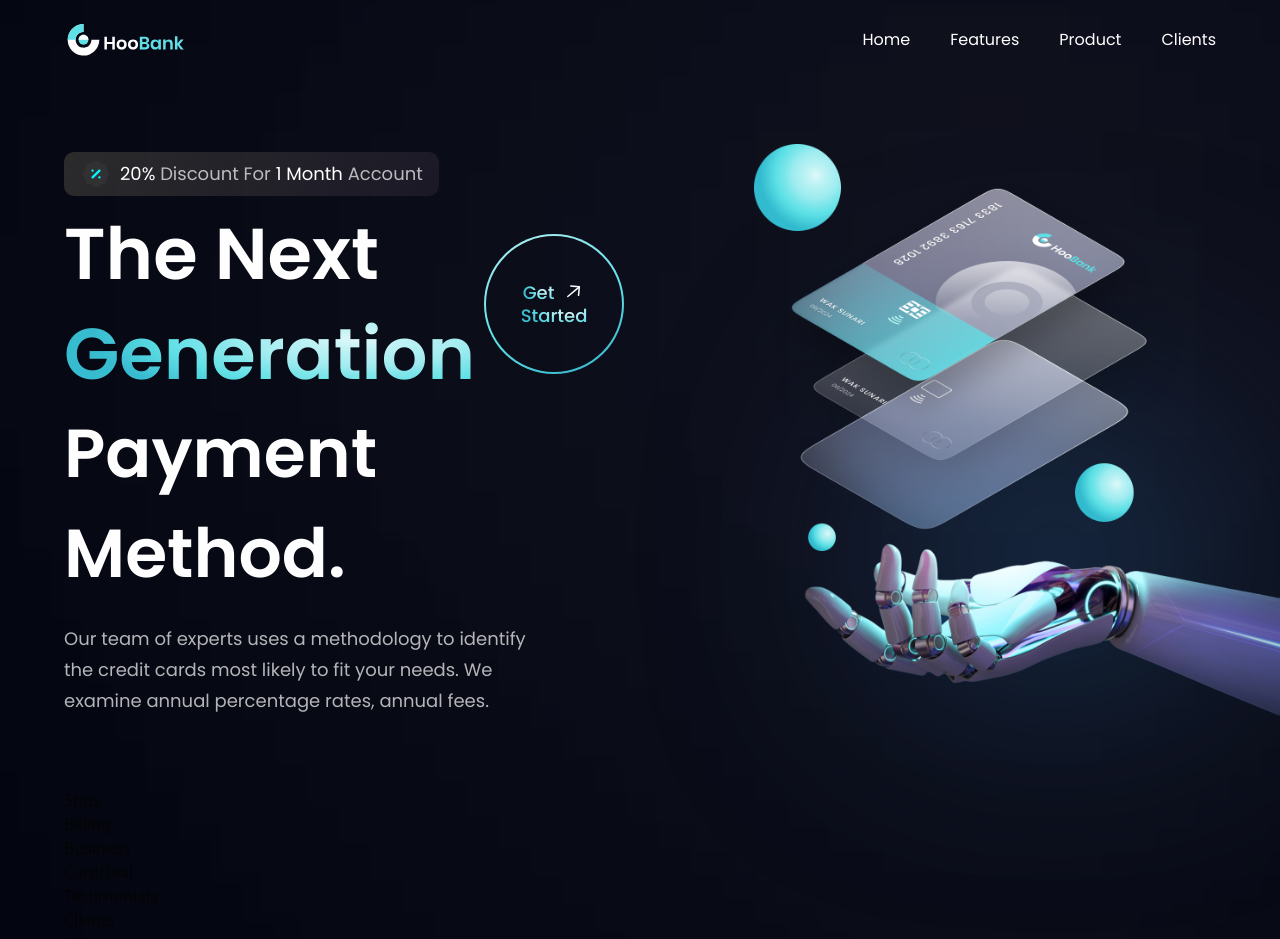
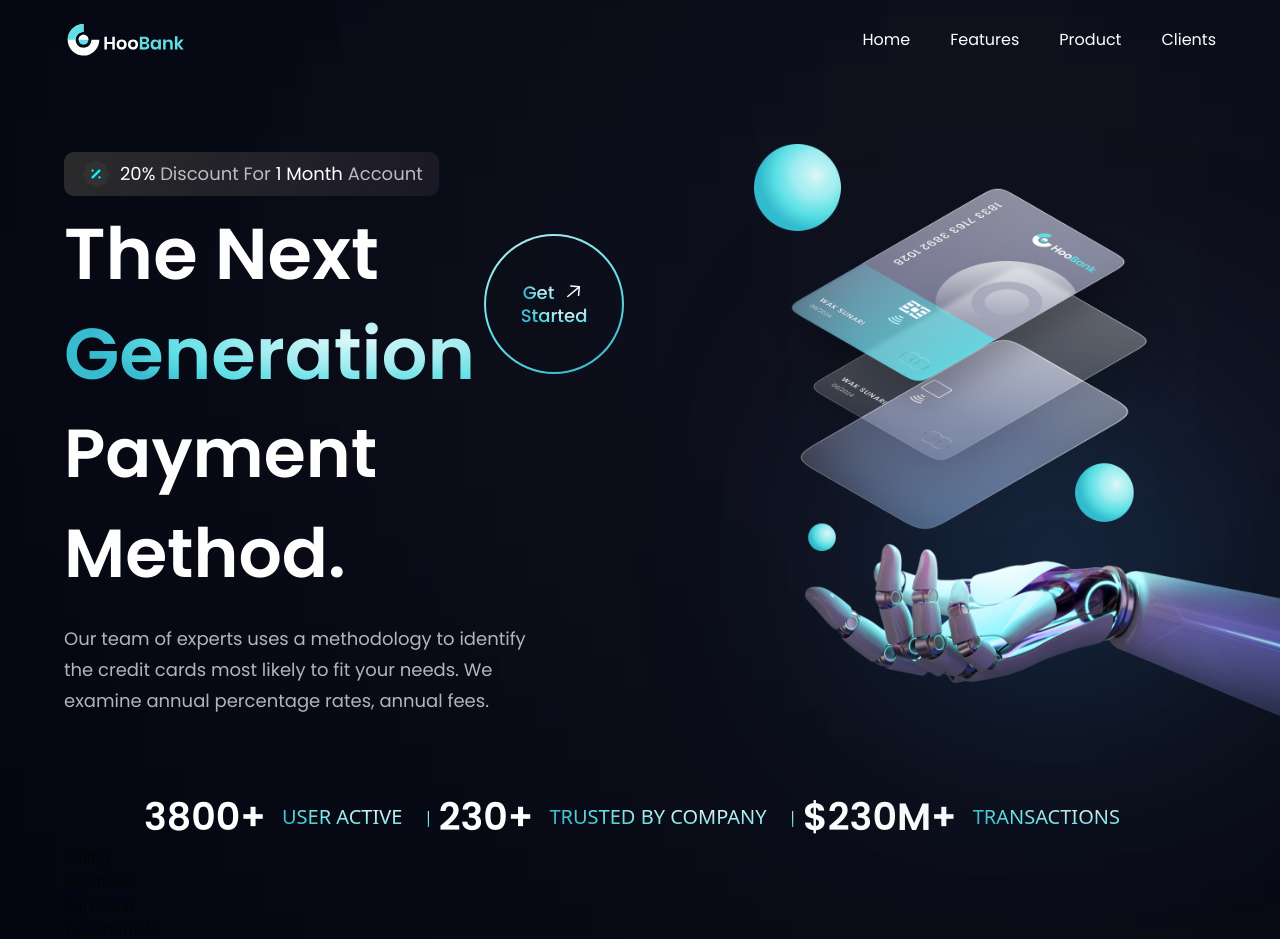
Before and after one commit to rutwikdesh/Pay.io, a React (Vite) app: page / in a window 1280 px wide. Shown: the top 939 px of the page. Built offline with nearby package versions, Linux system fonts and the light colour scheme.

Commit message:
stats large screen

```diff
--- a/src/components/GetStarted.jsx
+++ b/src/components/GetStarted.jsx
@@ -5,7 +5,7 @@ import { arrowUp } from "../assets";
 const GetStarted = () => {
   return (
     <div
-      className={`${styles.flexCenter} w-[140px] h-[140px] p-[2px] rounded-full bg-blue-gradient cursor-pointer transition-all duration-400 ease-in-out hover:scale-110`}
+      className={`${styles.flexCenter} w-[140px] h-[140px] p-[2px] rounded-full bg-blue-gradient cursor-pointer transition-all duration-100 ease-in-out hover:scale-110`}
     >
       <div
         className={`${styles.flexCenter} flex-col bg-primary w-[100%] h-[100%] rounded-full `}
--- a/src/components/Stats.jsx
+++ b/src/components/Stats.jsx
@@ -1,7 +1,42 @@
 import React from "react";
 
 const Stats = () => {
-  return <div>Stats</div>;
+  return (
+    <div className="">
+      <div className="w-full flex flex-row justify-between px-20">
+        <div className="flex flex-row justify-center items-center">
+          <h1 className="text-white text-[38px] font-poppins font-semibold">
+            3800+
+          </h1>
+          <p className="text-gradient px-4 uppercase text-center text-[20px]">
+            User Active
+          </p>
+        </div>
+        <div className="flex items-center">
+          <p className="text-gradient text-center">|</p>
+        </div>
+        <div className="flex flex-row justify-center items-center">
+          <h1 className="text-white text-[38px] font-poppins font-semibold">
+            230+
+          </h1>
+          <p className="text-gradient px-4 uppercase text-center text-[20px]">
+            Trusted by company
+          </p>
+        </div>
+        <div className="flex items-center">
+          <p className="text-gradient text-center">|</p>
+        </div>
+        <div className="flex flex-row justify-center items-center">
+          <h1 className="text-white text-[38px] font-poppins font-semibold">
+            $230M+
+          </h1>
+          <p className="text-gradient px-4 uppercase text-center text-[20px]">
+            Transactions
+          </p>
+        </div>
+      </div>
+    </div>
+  );
 };
 
 export default Stats;
```
